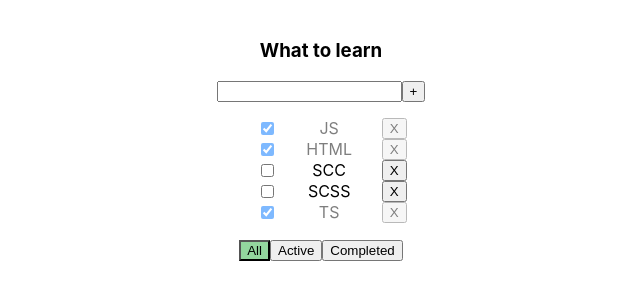
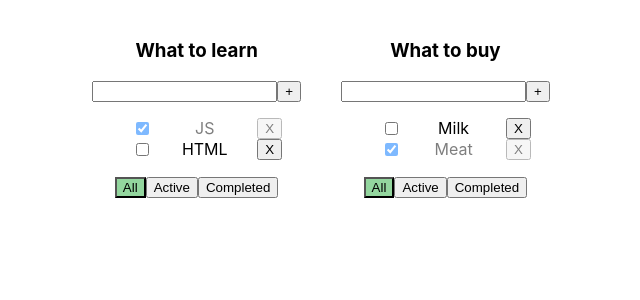
Before and after one commit to NataliaZakrevskaya/todo-list, a React (Create React App) app: page / in a window 1280 px wide. Shown: the top 300 px of the page, without its empty margins (319-959 px from the left). Built offline with nearby package versions, Linux system fonts and the light colour scheme.

Commit message:
Added ability to work with number of todolists

```diff
--- a/src/App.tsx
+++ b/src/App.tsx
@@ -1,60 +1,91 @@
 import React, {useState} from 'react';
 import './App.css';
-import {TaskType, TodoList} from "./Components/TodoList";
+import {TodoList} from "./Components/TodoList";
 import {v1} from "uuid";
 
 
 const App = () => {
 
+    let todolistId1 = v1();
+    let todolistId2 = v1();
+
 //useStates
-    let [tasks, setTasks] = useState<TaskType[]>([
+    let [todolists, setTodolists] = useState<TodolistType[]>([
+        {id: todolistId1, title: 'What to learn', filter: 'all'},
+        {id: todolistId2, title: 'What to buy', filter: 'all'}
+    ])
+
+    let [tasks, setTasks] = useState({
+        [todolistId1]: [
             {id: v1(), title: 'JS', isDone: true},
-        {id: v1(), title: 'HTML', isDone: true},
-        {id: v1(), title: 'SCC', isDone: false},
-        {id: v1(), title: 'SCSS', isDone: false},
-        {id: v1(), title: 'TS', isDone: true}
-    ]);
-    let [filter, setFilter] = useState<FilterType>('all')
+            {id: v1(), title: 'HTML', isDone: false}
+        ],
+        [todolistId2]: [
+            {id: v1(), title: 'Milk', isDone: false},
+            {id: v1(), title: 'Meat', isDone: true}
+        ]
+    });
+
 
     //CRUD for tasks
-    const deleteTask = (id: string) => {
-        setTasks(tasks.filter(t => t.id !== id))
+    const deleteTask = (todolistID: string, id: string) => {
+        let todolistTasks = tasks[todolistID]
+        tasks[todolistID] = todolistTasks.filter(t => t.id !== id)
+        setTasks({...tasks})
     }
-    const addTask = (title: string) => {
+    const addTask = (todolistID: string, title: string) => {
         let newTask = {id: v1(), title: title, isDone: false}
-        setTasks([newTask, ...tasks])
+        let todolistTasks = tasks[todolistID]
+        tasks[todolistID] = [newTask, ...todolistTasks]
+        setTasks({...tasks})
     }
-    const changeStatus = (taskId: string, isDone: boolean) => {
-        let task = tasks.find(t => t.id === taskId);
+    const changeStatus = (todolistID: string, taskId: string, isDone: boolean) => {
+        let todolistTasks = tasks[todolistID]
+        let task = todolistTasks.find(t => t.id === taskId);
         if (task) {
             task.isDone = isDone;
-            setTasks([...tasks])
+            setTasks({...tasks})
         }
     }
     //Filter options for tasks
-    const setFilterValue = (filterValue: FilterType) => {
-        setFilter(filterValue)
+    const changeFilter = (todolistID: string, filterValue: FilterType) => {
+        let todolist = todolists.find(tl => tl.id === todolistID);
+        if (todolist) {
+            todolist.filter = filterValue;
+            setTodolists([...todolists])
+        }
     }
 
-    let tasksForTodoList = tasks;
-    if (filter === 'active') {
-        tasksForTodoList = tasks.filter(t => t.isDone === false);
+
+    return (
+        <div className="App">
+            {
+                todolists.map(tl => {
+
+                    let alltodolistTasks = tasks[tl.id];
+                    let tasksForTodoList = alltodolistTasks;
+                    if (tl.filter === 'active') {
+                        tasksForTodoList = alltodolistTasks.filter(t => t.isDone === false);
                     }
-    if (filter === 'completed') {
-        tasksForTodoList = tasks.filter(t => t.isDone === true);
+                    if (tl.filter === 'completed') {
+                        tasksForTodoList = alltodolistTasks.filter(t => t.isDone === true);
                     }
 
                     return (
-        <div className="App">
                         <TodoList
-                title={'What to learn'}
+                            key={tl.id}
+                            id={tl.id}
+                            title={tl.title}
                             tasks={tasksForTodoList}
                             deleteTask={deleteTask}
                             addTask={addTask}
-                setFilterValue={setFilterValue}
+                            changeFilter={changeFilter}
                             changeStatus={changeStatus}
-                filter={filter}
+                            filter={tl.filter}
                         />
+                    )
+                })
+            }
         </div>
     );
 }
@@ -63,3 +94,8 @@ export default App;
 
 // TYPES
 export type FilterType = 'all' | 'active' | 'completed'
+type TodolistType = {
+    id: string
+    title: string
+    filter: FilterType
+}
--- a/src/Components/TodoList.tsx
+++ b/src/Components/TodoList.tsx
@@ -3,7 +3,7 @@ import s from './TodoList.module.css'
 import {FilterType} from "../App";
 
 
-export const TodoList = ({title, tasks, deleteTask, setFilterValue, addTask, changeStatus, filter}: TodoListPropsType) => {
+export const TodoList = (props: TodoListPropsType) => {
 
     let [taskTitle, setTaskTitle] = useState<string>('')
     let [error, setError] = useState<string | null>(null)
@@ -20,27 +20,27 @@ export const TodoList = ({title, tasks, deleteTask, setFilterValue, addTask, cha
 
     const addNewTask = () => {
         if (taskTitle.trim() !== '') {
-            addTask(taskTitle);
+            props.addTask(props.id, taskTitle);
             setTaskTitle('');
         } else {
             setError('Title is required');
         }
     }
     const onAllClickHandler = () => {
-        setFilterValue('all');
+        props.changeFilter(props.id,'all');
     }
     const onActiveClickHandler = () => {
-        setFilterValue('active');
+        props.changeFilter(props.id,'active');
     }
     const onCompletedClickHandler = () => {
-        setFilterValue('completed');
+        props.changeFilter(props.id,'completed');
     }
 
 
     return (
         <div className={s.todolistContainer}>
             <div>
-                <h3>{title}</h3>
+                <h3>{props.title}</h3>
                 <div>
                     <input
                         onChange={onChangeHandler}
@@ -53,12 +53,12 @@ export const TodoList = ({title, tasks, deleteTask, setFilterValue, addTask, cha
                 </div>
                 <ul className={s.tasksContainer}>
                     {
-                        tasks.map(t => {
+                        props.tasks.map(t => {
 
-                            const onClickHandler = () => deleteTask(t.id)
+                            const onClickHandler = () => props.deleteTask(props.id, t.id)
                             const onChangeHandler = (e: ChangeEvent<HTMLInputElement>) => {
                                 let newIsDoneValue = e.currentTarget.checked;
-                                changeStatus(t.id, newIsDoneValue)
+                                props.changeStatus(props.id, t.id, newIsDoneValue)
                             }
 
                             return <li key={t.id} className={`${s.taskContainer} ${t.isDone === true ? 'is-done' : ''}`}>
@@ -70,9 +70,9 @@ export const TodoList = ({title, tasks, deleteTask, setFilterValue, addTask, cha
                     }
                 </ul>
                 <div>
-                    <button className={filter === 'all' ? 'active-filter' : ''} onClick={onAllClickHandler}>All</button>
-                    <button className={filter === 'active' ? 'active-filter' : ''}onClick={onActiveClickHandler}>Active</button>
-                    <button className={filter === 'completed' ? 'active-filter' : ''}onClick={onCompletedClickHandler}>Completed</button>
+                    <button className={props.filter === 'all' ? 'active-filter' : ''} onClick={onAllClickHandler}>All</button>
+                    <button className={props.filter === 'active' ? 'active-filter' : ''}onClick={onActiveClickHandler}>Active</button>
+                    <button className={props.filter === 'completed' ? 'active-filter' : ''}onClick={onCompletedClickHandler}>Completed</button>
                 </div>
             </div>
         </div>
@@ -87,11 +87,12 @@ export type TaskType = {
 }
 
 type TodoListPropsType = {
+    id: string
     title: string
     tasks: TaskType[]
     filter: FilterType
-    deleteTask: (id: string) => void
-    addTask: (title: string) => void
-    setFilterValue: (filterValue: FilterType) => void
-    changeStatus: (taskId: string, isDone: boolean) => void
+    deleteTask: (todolistID: string, id: string) => void
+    addTask: (todolistID: string, title: string) => void
+    changeFilter: (todolistID: string, filterValue: FilterType) => void
+    changeStatus: (todolistID: string, taskId: string, isDone: boolean) => void
 }
```
Lines whose indentation alone changed are shown as unchanged.
